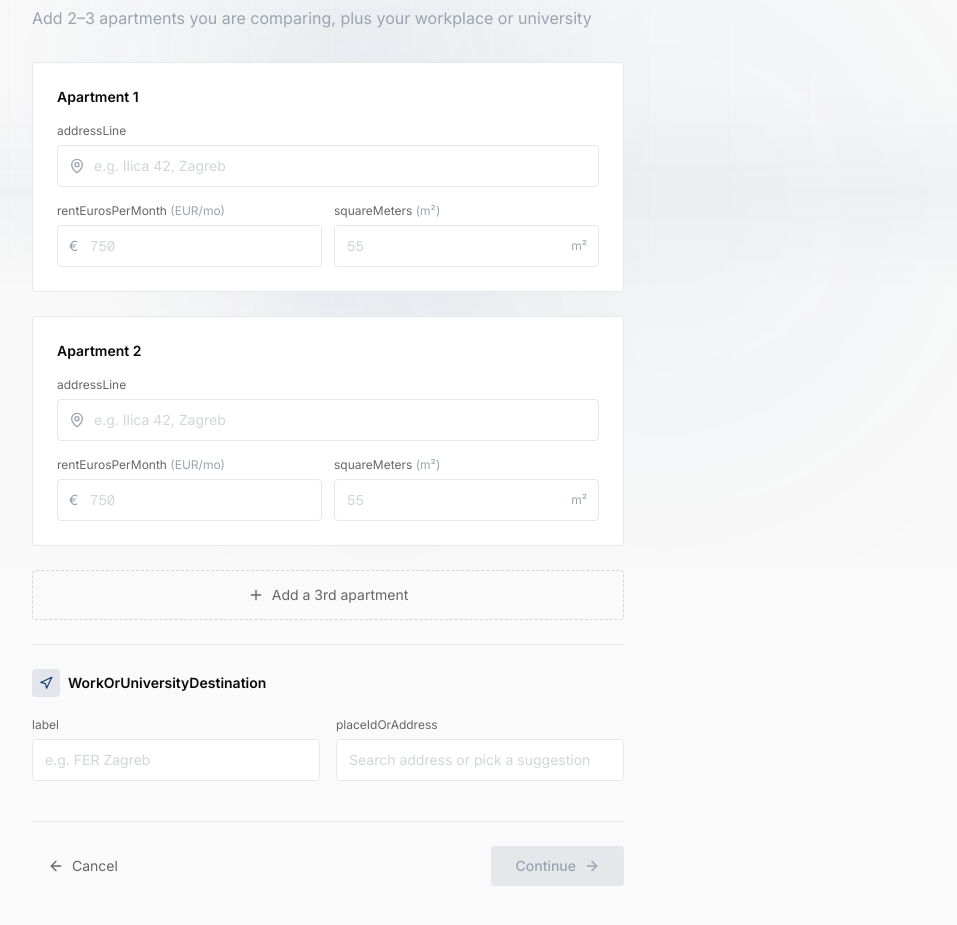
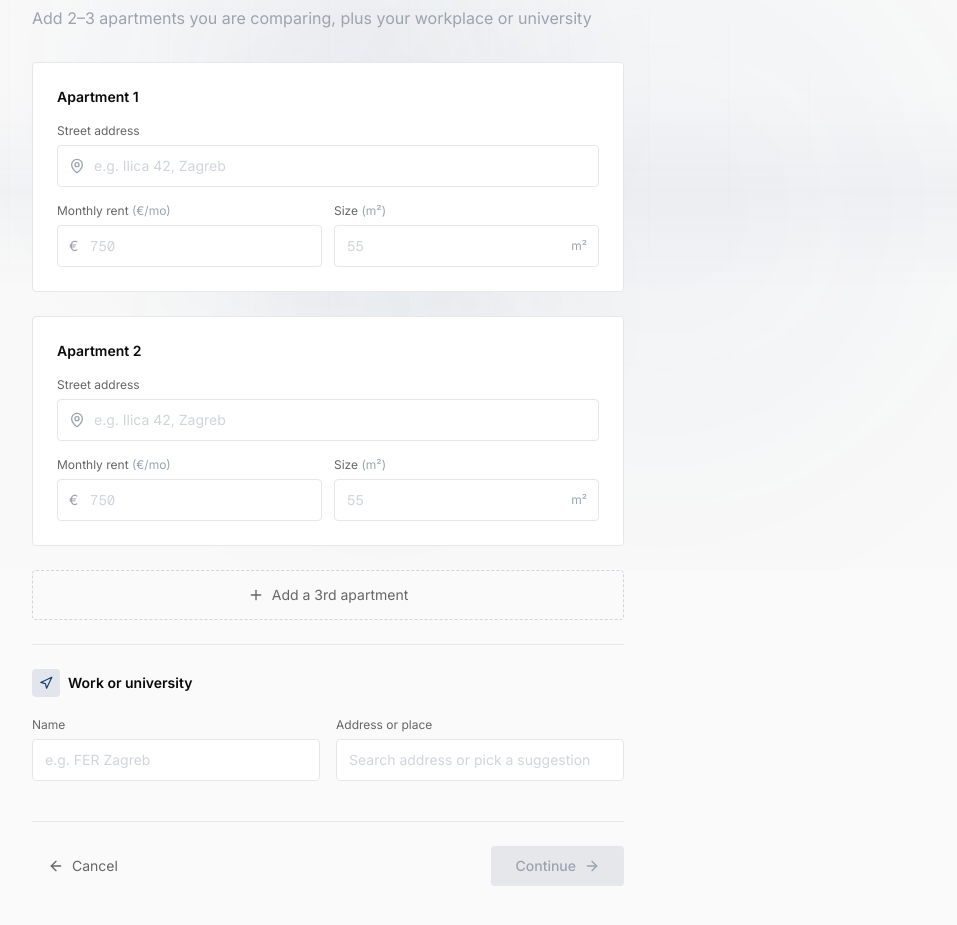
Before and after one commit to denabena/stanko-trazic, a Next.js app: page /quiz in a window 1280 px wide. Shown: the part 231-1156 px from the top of the page, without its empty margins (312-1269 px from the left). Built offline with nearby package versions, Linux system fonts and the light colour scheme.

Commit message:
Fix form labels

```diff
--- a/components/quiz/quiz-flow.tsx
+++ b/components/quiz/quiz-flow.tsx
@@ -787,7 +787,7 @@ export function QuizFlow() {
                             htmlFor={`apt-addr-${apt.id}`}
                             className="mb-1.5 block text-xs text-[#666666]"
                           >
-                            addressLine
+                            Street address
                           </label>
                           <AddressAutocompleteInput
                             id={`apt-addr-${apt.id}`}
@@ -806,8 +806,8 @@ export function QuizFlow() {
                               htmlFor={`apt-rent-${apt.id}`}
                               className="mb-1.5 block text-xs text-[#666666]"
                             >
-                              rentEurosPerMonth{" "}
-                              <span className="text-[#9CA3AF]">(EUR/mo)</span>
+                              Monthly rent{" "}
+                              <span className="text-[#9CA3AF]">(€/mo)</span>
                             </label>
                             <div className="relative">
                               <span className="absolute top-1/2 left-3 -translate-y-1/2 text-sm text-[#9CA3AF]">
@@ -836,7 +836,7 @@ export function QuizFlow() {
                               htmlFor={`apt-sqm-${apt.id}`}
                               className="mb-1.5 block text-xs text-[#666666]"
                             >
-                              squareMeters{" "}
+                              Size{" "}
                               <span className="text-[#9CA3AF]">(m²)</span>
                             </label>
                             <div className="relative">
@@ -886,7 +886,7 @@ export function QuizFlow() {
                           className="text-sm text-[#0A0A0A]"
                           style={{ fontWeight: 600 }}
                         >
-                          WorkOrUniversityDestination
+                          Work or university
                         </span>
                       </div>
 
@@ -896,7 +896,7 @@ export function QuizFlow() {
                             htmlFor="dest-label"
                             className="mb-1.5 block text-xs text-[#666666]"
                           >
-                            label
+                            Name
                           </label>
                           <input
                             id="dest-label"
@@ -920,7 +920,7 @@ export function QuizFlow() {
                             htmlFor="dest-place"
                             className="mb-1.5 block text-xs text-[#666666]"
                           >
-                            placeIdOrAddress
+                            Address or place
                           </label>
                           <AddressAutocompleteInput
                             id="dest-place"
@@ -965,7 +965,7 @@ export function QuizFlow() {
                         className="mb-3 block text-sm text-[#0A0A0A]"
                         style={{ fontWeight: 500 }}
                       >
-                        transitMode
+                        How will you commute?
                       </label>
                       <div className="grid grid-cols-2 gap-2 sm:grid-cols-4">
                         {transitOptions.map((opt) => (
@@ -1006,7 +1006,7 @@ export function QuizFlow() {
                         className="mb-3 block text-sm text-[#0A0A0A]"
                         style={{ fontWeight: 500 }}
                       >
-                        priority
+                        What matters most?
                       </label>
                       <div className="space-y-2">
                         {priorityOptions.map((opt) => (
```
